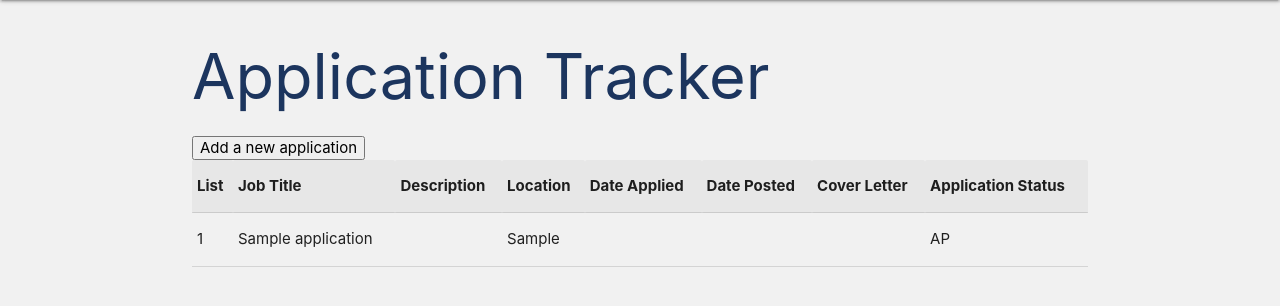
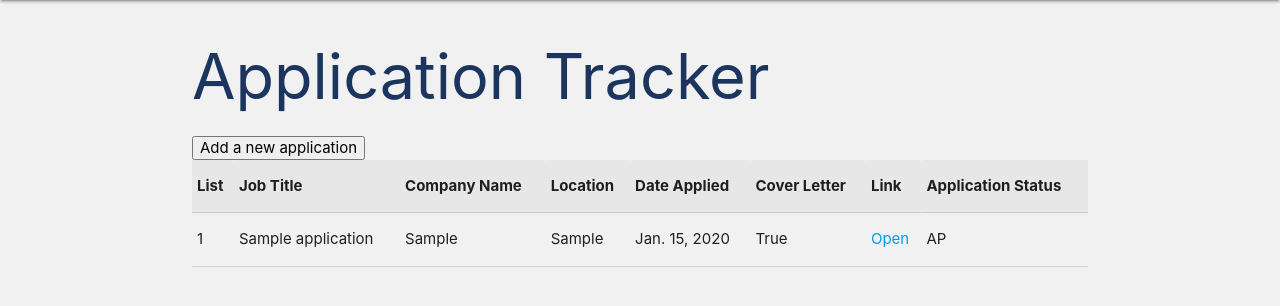
Before and after one commit to NatashaRodic/career-crafter, a Django app: page /applications/ in a window 1280 px wide. Shown: the part 64-370 px from the top of the page. Run offline with Django 4.2, Linux system fonts and the light colour scheme; tables that the repository leaves empty hold one stand-in row (values such as "Sample post").

Commit message:
Update applications/index.html file

```diff
--- a/main_app/templates/applications/index.html
+++ b/main_app/templates/applications/index.html
@@ -10,11 +10,11 @@
             <tr>
                 <th>List</th>
                 <th>Job Title</th>
-                <th>Description</th>
+                <th>Company Name</th>
                 <th>Location</th>
                 <th>Date Applied</th>
-                <th>Date Posted</th>
                 <th>Cover Letter</th>
+                <th>Link</th>
                 <th>Application Status</th>
             </tr>
         </thead>
@@ -23,12 +23,15 @@
             <tr>
                 <td>{{application.id}}</td>
                 <td>{{application.job_title}}</td>
-                <td>{{application.description}}</td>
+                <td>{{application.company}}</td>
                 <td>{{application.location}}</td>
-                <td>{{application.dateApplied}}</td>
-                <td>{{application.datePosted}}</td>
-                <td>{{application.coverLetter}}</td>
+                <td>{{application.date}}</td>
+                <td>{{application.cover_letter_included}}</td>
+                <td>
+                    <a href="{{application.link}}" target="_blank" rel="noopener noreferrer">Open</a>
+                </td>
                 <td>{{application.status}}</td>
+
             </tr>
             {% endfor%}
         </tbody>
```
